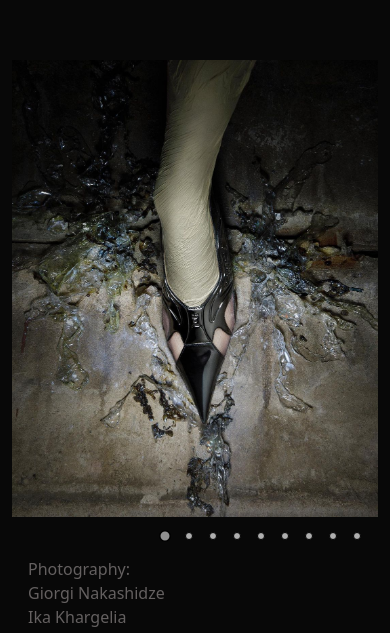
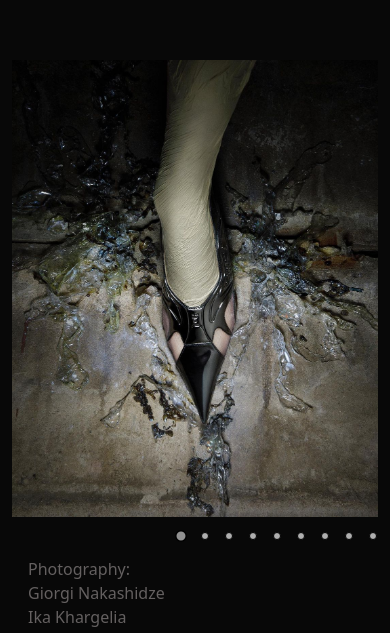
Before and after one commit to anukitsim/dachi-giorgi, a React (Create React App) app: page /invasive-modification in a window 390 px wide. Shown: the part 1181-1814 px from the top of the page. Built offline with nearby package versions, Linux system fonts and the light colour scheme; a web font is replaced by a local one.

Commit message:
corrected details

```diff
--- a/src/components/broken-city/broken-city.styles.css
+++ b/src/components/broken-city/broken-city.styles.css
@@ -39,7 +39,7 @@ gap: 2rem;
 .broken-div3{
   width: 100%;
   height: 100%;
-  margin-top: -5%;
+  margin-top: -6%;
   display: flex;
   flex-direction: column;
   gap: 2rem;
--- a/src/components/hyphen/hyphen.styles.css
+++ b/src/components/hyphen/hyphen.styles.css
@@ -1,5 +1,4 @@
-
-.hyphen-container{
+.hyphen-container {
   pointer-events: none;
   display: flex;
   flex-direction: column;
@@ -9,16 +8,13 @@
   margin-left: 4rem;
 }
 
-@media (max-width: 767px){
-  .hyphen-container{
-
+@media (max-width: 767px) {
+  .hyphen-container {
     display: flex;
     flex-direction: column;
     justify-content: center;
-  width: 100%;
+    max-width: 100%;
     z-index: 1;
     margin: 0;
-  max-width: 100%;
   }
-
 }
--- a/src/components/invasive-modification/invasive-modification.styles.css
+++ b/src/components/invasive-modification/invasive-modification.styles.css
@@ -172,7 +172,7 @@ flex-direction: row;
   .carousel-bullets {
     position: absolute;
     top: 81%;
-    left: 67%;
+    left: 71%;
     transform: translateX(-50%);
     display: flex;
     flex-direction: row;
--- a/src/components/steps/steps.styles.css
+++ b/src/components/steps/steps.styles.css
@@ -56,7 +56,7 @@ font-weight: normal;
   .steps-container {
     flex-direction: column;
     padding-top: 10.5rem;
-    margin-left: -18%;
+   margin-left: -17%;
 
 
   }
```
Lines whose indentation alone changed are shown as unchanged.
